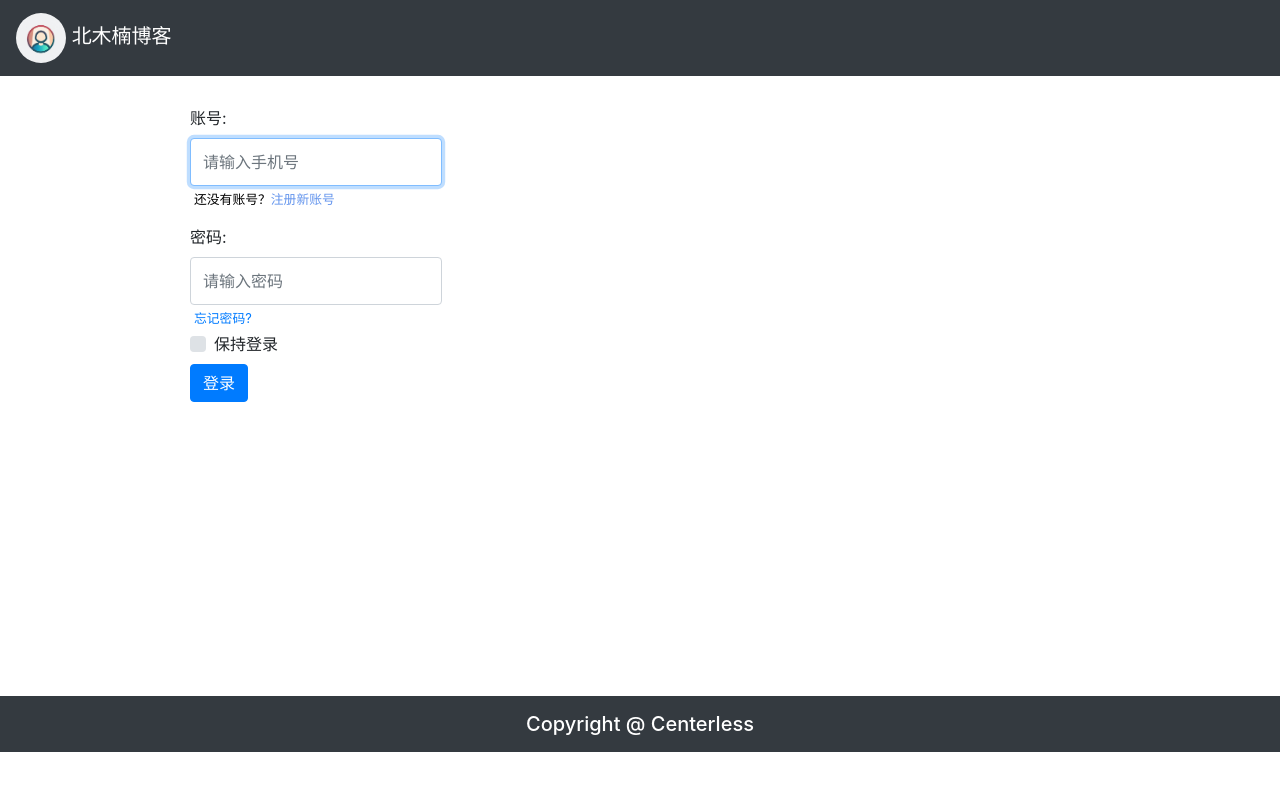
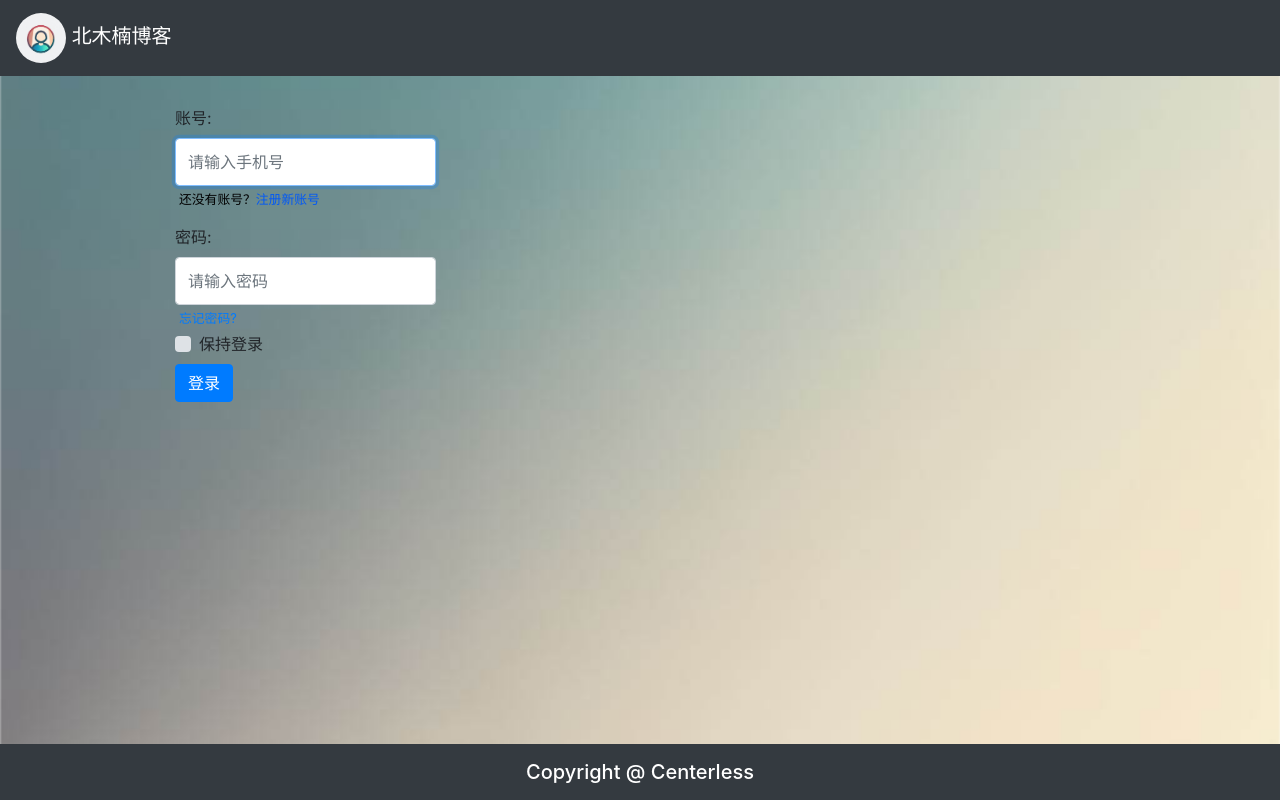
Before and after one commit to Centerleess/Centerlessblog, a Django app: page /login/ in a window 1280 px wide. Run offline with Django 3.2, Linux system fonts and the light colour scheme; some libraries are stand-ins or nearby versions.

Commit message:
优化登录页面

```diff
--- a/Centerlessblog/templates/login.html
+++ b/Centerlessblog/templates/login.html
@@ -14,11 +14,33 @@
     <!-- 引入vuejs -->
     <script type="text/javascript" src="{% static 'js/vue-2.5.16.js' %}"></script>
     <script type="text/javascript" src="{% static 'js/axios-0.18.0.min.js' %}"></script>
+    <style>
+        html,
+        body {
+            height: 100%;
+            margin: 0; /* Add margin: 0 to remove default body margin */
+        }
+
+        body { /* Add the background image CSS to the body instead of #app */
+            background-image: url('/static/img/tuijian.png');
+            background-size: cover;
+            background-position: center center;
+        }
+
+        #app {
+            display: flex;
+            flex-direction: column;
+            min-height: 100vh;
+        }
+
+        #content {
+            flex: 1;
+        }
+    </style>
 </head>
 
 <body>
     <div id="app">
-
         <!-- 定义导航栏 -->
         <nav class="navbar navbar-expand-lg navbar-dark bg-dark">
             <!-- 导航栏商标 -->
@@ -33,35 +55,38 @@
             </div>
         </nav>
         <!--content-->
-<div class="container" style="height: 600px;margin-top: 20px">
-    <div class="row" >
-        <div class="col-12">
-            <div class="col-6">
+        <div id="content" class="container" style="margin-top: 20px">
+            <div class="row">
+                <div class="col-12 col-md-6 offset-md-3">
                     <form class="login" id="login_form" method="POST">
                         {% csrf_token %}
                         <div class="form-group">
                             <label for="id_login">账号: </label>
-                        <input type="text" name="mobile" placeholder="请输入手机号" autofocus="autofocus" required id="id_login" class="form-control" v-model="mobile" @blur="check_mobile"/>
-                        <small class="form-text text-muted ml-1">还没有账号？<a href="{% url 'users:register' %}" style="color: cornflowerblue; ">注册新账号</a>
+                            <input type="text" name="mobile" placeholder="请输入手机号" autofocus="autofocus" required
+                                id="id_login" class="form-control" v-model="mobile" @blur="check_mobile" />
+                            <small class="form-text text-muted ml-1">还没有账号？<a href="{% url 'users:register' %}"
+                                    style="color: #0259f6; ">注册新账号</a>
                             </small>
                         </div>
                         <div class="form-group mb-1">
                             <label for="id_password">密码:</label>
-                        <input type="password" name="password" placeholder="请输入密码" required id="id_password" class="form-control" v-model="password" @blur="check_password"/>
-                        <small class="form-text text-muted ml-1"><a class="secondaryAction layui-text" href="{% url 'users:forget_password' %}">忘记密码?</a>
+                            <input type="password" name="password" placeholder="请输入密码" required id="id_password"
+                                class="form-control" v-model="password" @blur="check_password" />
+                            <small class="form-text text-muted ml-1"><a class="secondaryAction layui-text"
+                                    href="{% url 'users:forget_password' %}">忘记密码?</a>
                             </small>
                         </div>
                         <div class="custom-control custom-checkbox mb-2">
-                        <input type="checkbox" name="remember" id="id_remember" checked class="custom-control-input" v-model="remembered"/>
+                            <input type="checkbox" name="remember" id="id_remember" checked class="custom-control-input"
+                                v-model="remembered" />
                             <label for="id_remember" class="custom-control-label">保持登录</label>
                         </div>
-                    <button class="primaryAction btn btn-primary" type="submit" id="submit_login" @click="on_submit">登录</button>
+                        <button class="primaryAction btn btn-primary" type="submit" id="submit_login"
+                            @click="on_submit">登录</button>
                     </form>
                 </div>
             </div>
         </div>
-</div>
-
 
         <!-- Footer -->
         <footer class="py-3 bg-dark" id="footer">
@@ -69,7 +94,6 @@
                 <h5 class="m-0 text-center text-white">Copyright @ Centerless</h5>
             </div>
         </footer>
-
     </div>
 <!-- 引入js -->
 <script type="text/javascript" src="{% static 'js/host.js'%}"></script>
```
Lines whose indentation alone changed are shown as unchanged.
